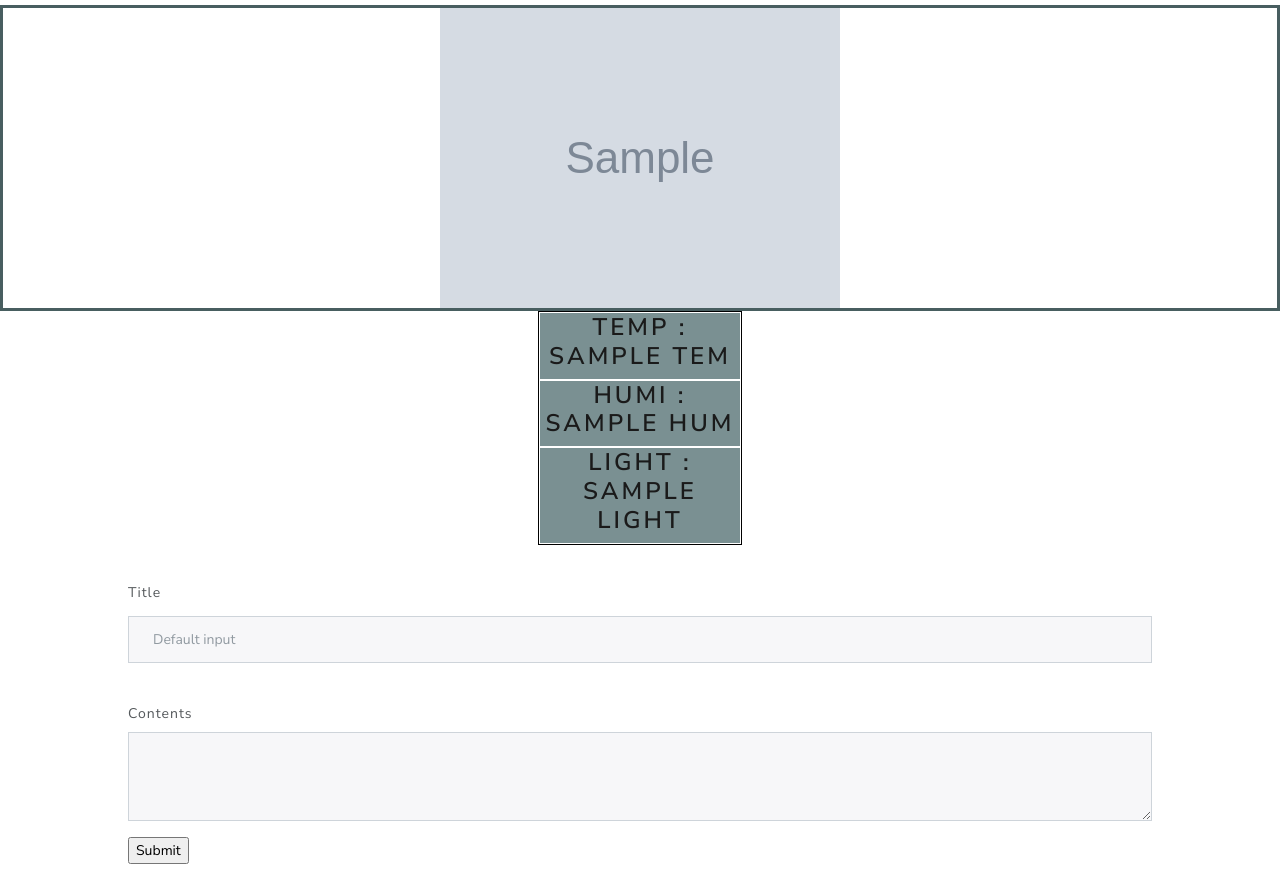
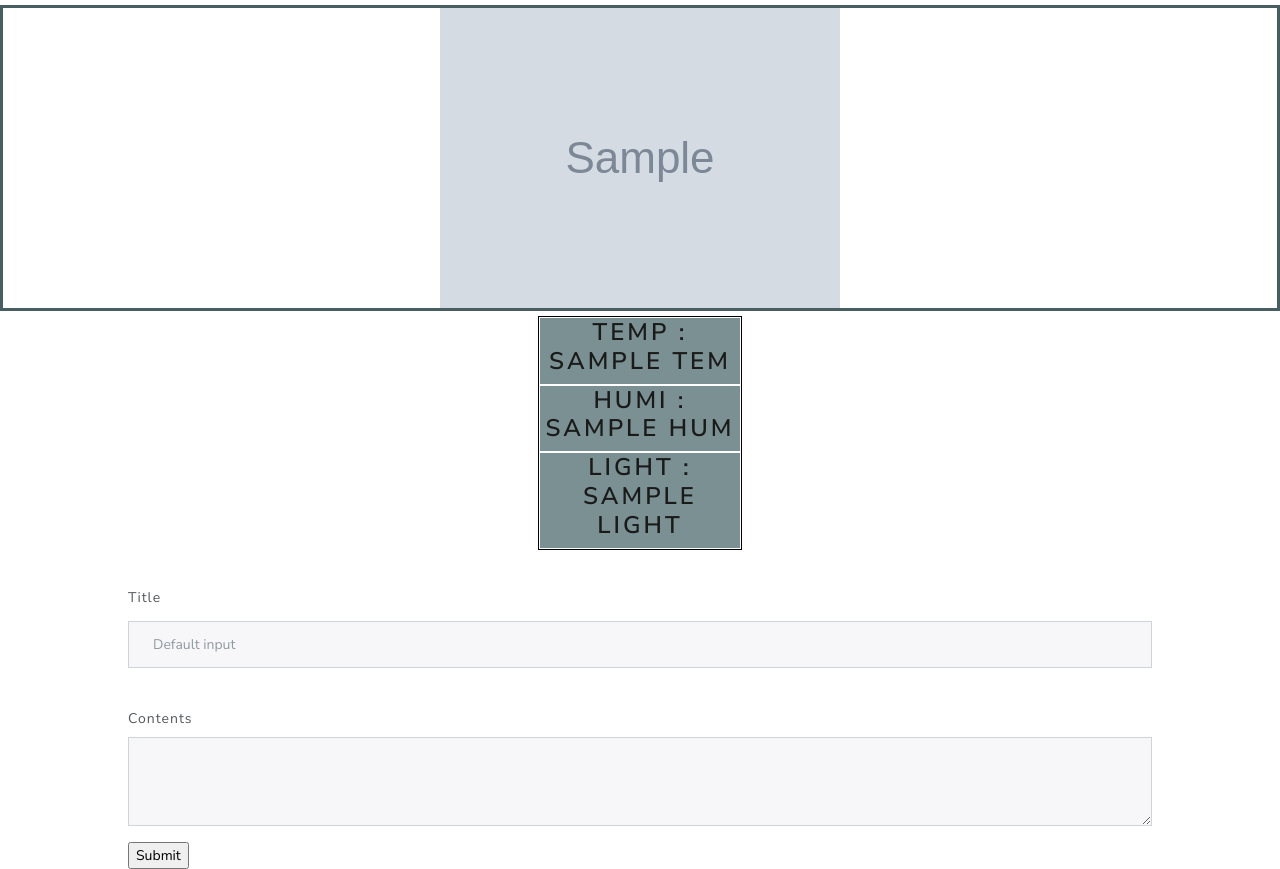
Before and after one commit to Fnhid/Upm3ra, a Flask app: template templates/upload.html in a window 1280 px wide. Run offline with Flask 2, Linux system fonts and the light colour scheme; the template is opened without the code that fills it: most values are stand-ins (such as "Sample title", 1, 10 or a date in 2020); grey boxes marked "Sample" are stand-in pictures; some libraries are stand-ins or nearby versions.

Commit message:
design update

```diff
--- a/templates/upload.html
+++ b/templates/upload.html
@@ -19,7 +19,7 @@
         <div id="picture"><img src="{{filename}}" alt="Your Imag3"></a></div>
     </div>
     <div style="margin-left:10%; margin-right:10%">
-        <div style="text-align: center;border: 1px solid black; margin-left:40%;margin-right:40%">
+        <div style="text-align: center;border: 1px solid black; margin-left:40%;margin-right:40%;margin-top:5px">
             <div class="enteredtext"><h3>Temp : {{tem}}</h3></div>
             <div class="enteredtext"><h3>Humi : {{hum}}</h3></div>
             <div class="enteredtext"><h3>Light : {{light}}</h3></div>
```
